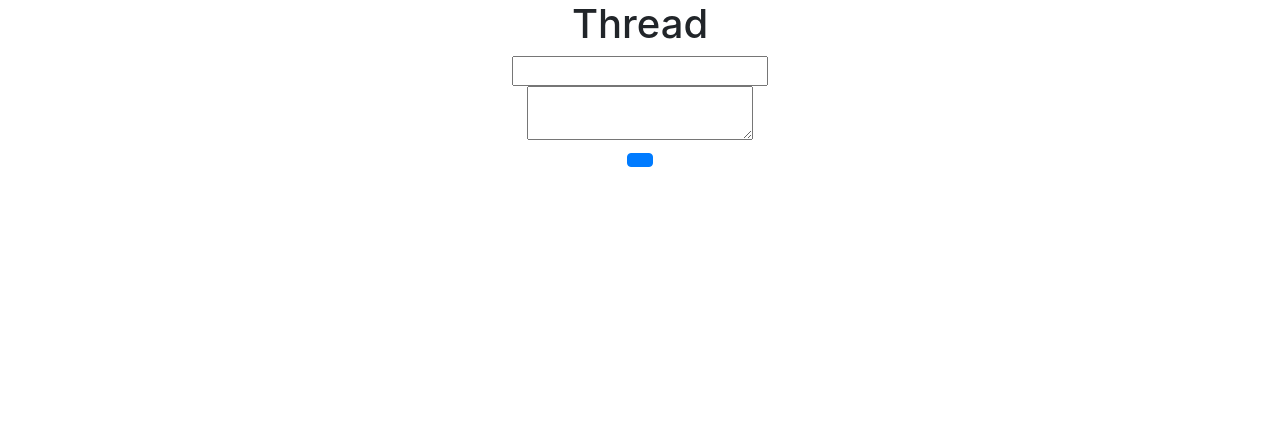
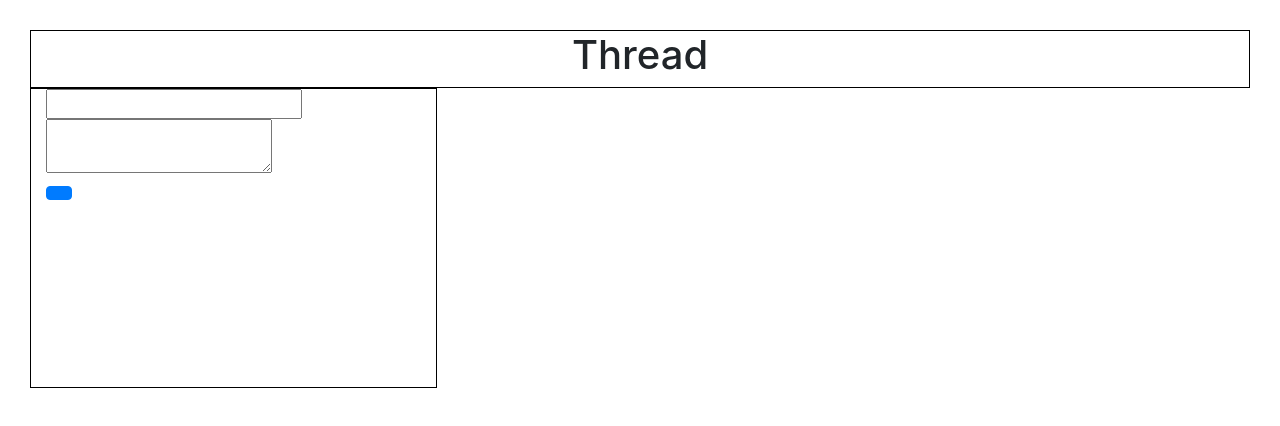
Before and after one commit to jaamz/main-hackathon, a React (Create React App) app in the folder Client/: page / in a window 1280 px wide. Shown: the top 426 px of the page. Built offline with nearby package versions, Linux system fonts and the light colour scheme.

Commit message:
template for threads

```diff
--- a/Client/src/App.css
+++ b/Client/src/App.css
@@ -1,32 +1,14 @@
-.App {
+#threadBox {
+
   text-align: center;
+  border: 1px solid #000000;
+  width: 1240px;
 }
-
-.App-logo {
-  animation: App-logo-spin infinite 20s linear;
-  height: 40vmin;
+#formBox {
+  height: 300px;
+  width: 100px;
+  border: 1px solid #000000;
 }
-
-.App-header {
-  background-color: #282c34;
-  min-height: 100vh;
-  display: flex;
-  flex-direction: column;
-  align-items: center;
-  justify-content: center;
-  font-size: calc(10px + 2vmin);
-  color: white;
+#container {
+  margin: 30px;
 }
-
-.App-link {
-  color: #61dafb;
-}
-
-@keyframes App-logo-spin {
-  from {
-    transform: rotate(0deg);
-  }
-  to {
-    transform: rotate(360deg);
-  }
-}
--- a/Client/src/App.js
+++ b/Client/src/App.js
@@ -1,9 +1,20 @@
 import React, { Component } from 'react';
 import JobPage from './Components/JobPage';
+import FormSubmit from './Components/FormSubmit';
 import './App.css';
 
 class App extends Component {
+  state= {
+    threads: []
+  }
 
+   addToThread = submittedThread => {
+        let newThread = [...this.state.threads, submittedThread];
+        this.setState({
+            threads: newThread
+        })
+        console.log(this.state.threads);
+    }
 
 
   render() {
@@ -11,7 +22,10 @@ class App extends Component {
       <div className="App">
 
 
-          <JobPage />
+          <JobPage
+          addToThread ={this.addToThread}
+          thread= {this.state.thread} />
+
 
       </div>
     );
--- a/Client/src/Components/FormSubmit.js
+++ b/Client/src/Components/FormSubmit.js
@@ -20,6 +20,7 @@ class FormSubmit extends Component {
 
     onClick = e => {
         e.preventDefault();
+        this.props.addToThread(this.state);
         this.setState({
             title:'',
             body:''
--- a/Client/src/Components/JobPage.js
+++ b/Client/src/Components/JobPage.js
@@ -2,29 +2,24 @@ import React, { Component } from 'react';
 import FormSubmit from './FormSubmit';
 
 class JobPage extends Component {
-    state = {
-        threads:[],
 
-    }
-
-    addToThread = submittedThread => {
-        let newThread = [...this.state.threads, submittedThread];
-        this.setState({
-            threads: newThread
-        })
-    }
 
     render() {
 
 
 
         return (
-            <div>
-                <div>
+            <div className="row" id="container">
+                <div id="threadBox">
                     <h1>Thread</h1>
+                    {/* map out all the threads according to the submissions.
+                    each thread should be clickable */}
+                    {/* <div className= 'threadBox'></div> */}
                 </div>
-                <div>
-                    <FormSubmit />
+                <div className="col-md-4" id="formBox">
+
+                    <FormSubmit
+                    addToThread = {this.props.addToThread}/>
                 </div>
             </div>
 
```
Also changed, not shown: 3 other files (tests, documents, lock files or other folders).
